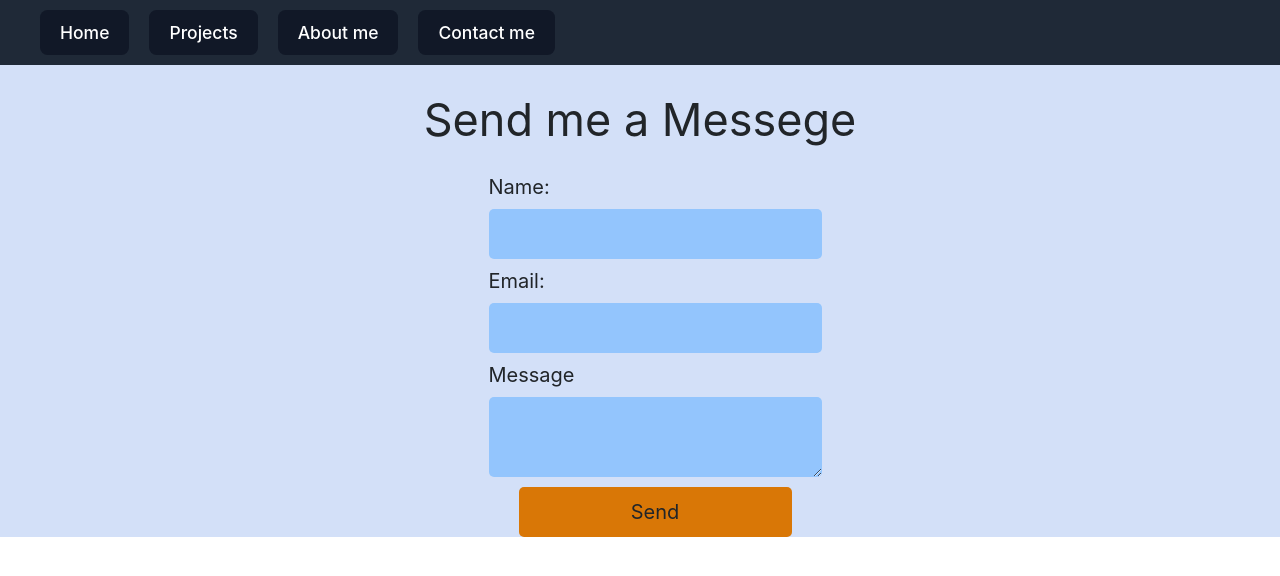
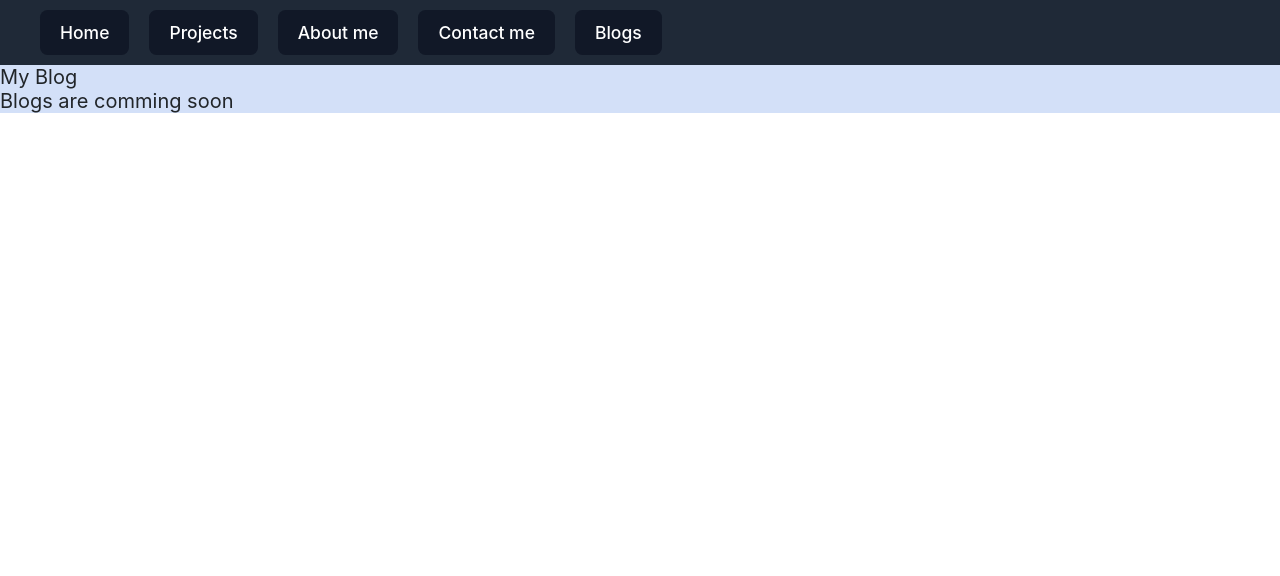
Before and after one commit to jhsayem021/sa-developer-portfolio, a React (Create React App) app: page /blogs in a window 1280 px wide. Shown: the top 576 px of the page. Built offline with nearby package versions, Linux system fonts and the light colour scheme.

Commit message:
project add2

```diff
--- a/src/App.js
+++ b/src/App.js
@@ -8,6 +8,7 @@ import Contact from './component/Contact/Contact';
 import Home from './component/Home/Home';
 import Navber from './component/Navber/Navber';
 import Projects from './component/Projects/Projects';
+import Blogs from './component/Blogs/Blogs';
 
 
 function App() {
@@ -34,6 +35,9 @@ function App() {
           <Route exact path = "/contacts">
           <Contact></Contact>
           </Route>
+          <Route exact path = "/blogs">
+          <Blogs></Blogs>
+          </Route>
           <Route path = "*">
           <Contact></Contact>
           </Route>
--- /dev/null
+++ b/src/component/Blogs/Blogs.js
@@ -0,0 +1,12 @@
+import React from 'react';
+
+const Blogs = () => {
+    return (
+        <div>
+            <h1>My Blog</h1>
+            <h3>Blogs are comming soon</h3>
+        </div>
+    );
+};
+
+export default Blogs;
--- a/src/component/Contact/Contact.js
+++ b/src/component/Contact/Contact.js
@@ -2,7 +2,7 @@ import React from 'react';
 
 const Contact = () => {
     return (
-        <div>
+        <div className="py-6">
             <h1 className="text-center text-4xl py-4">Send me a Messege</h1>
 
             <form action="https://formsubmit.co/sayemmetro420@gmail.com" method="POST">
--- a/src/component/Navber/Navber.js
+++ b/src/component/Navber/Navber.js
@@ -19,6 +19,7 @@ const Navber = () => {
                  <Link className="bg-gray-900 text-white px-3 py-2 rounded-md text-sm font-medium" to="/projects">Projects</Link>
                  <Link className="bg-gray-900 text-white px-3 py-2 rounded-md text-sm font-medium" to="/about">About me</Link>
                  <Link className="bg-gray-900 text-white px-3 py-2 rounded-md text-sm font-medium" to="/contacts">Contact me</Link>
+                 <Link className="bg-gray-900 text-white px-3 py-2 rounded-md text-sm font-medium" to="/blogs">Blogs</Link>
           </div>
         </div>
       </div>
@@ -34,6 +35,7 @@ const Navber = () => {
                  <Link className="bg-gray-900 text-white px-3 py-2 rounded-md text-sm font-medium" to="/projects">Projects</Link>
                  <Link className="bg-gray-900 text-white px-3 py-2 rounded-md text-sm font-medium" to="/about">About me</Link>
                  <Link className="bg-gray-900 text-white px-3 py-2 rounded-md text-sm font-medium" to="/contacts">Contact me</Link>
+                 <Link className="bg-gray-900 text-white px-3 py-2 rounded-md text-sm font-medium" to="/blogs">Blogs</Link>
     </div>
   </div>
 </nav>
--- a/src/component/Project/Project.js
+++ b/src/component/Project/Project.js
@@ -18,7 +18,7 @@ const Project = (props) => {
                     <p className="card-text">{description}</p>
                 </div>
                 <div className="card-body">
-                    <button className="btn btn-primary pb-4"onClick={handleClick} >View details</button>
+                    <button className="btn btn-primary pb-4"onClick={handleClick} >Details</button>
                 </div>
                 </div>
     );
--- a/src/component/ProjectDetails/ProjectDetails.css
+++ b/src/component/ProjectDetails/ProjectDetails.css
@@ -3,3 +3,7 @@
     width: 400px;
     border-radius: 10px;
 }
+
+.source a {
+    text-decoration: none;
+}
--- a/src/component/ProjectDetails/ProjectDetails.js
+++ b/src/component/ProjectDetails/ProjectDetails.js
@@ -20,7 +20,7 @@ const ProjectDetails = () => {
     }
 
     // @ts-ignore
-    const {image1, image2, image3, image4,title,features1,features2,features3} = projectd;
+    const {image1, image2, image3, image4,title,features1,features2,features3,link1,link2,link3} = projectd;
     return (
         <div className="flex justify-center py-4">
                 <div className="card m-4 bg-gray-400 w-50 ">
@@ -38,9 +38,13 @@ const ProjectDetails = () => {
                     <p className="card-text ">{features1}</p>
                     <p className="card-text ">{features2}</p>
                     <p className="card-text ">{features3}</p>
+
                 </div>
-                <div className="card-body">
-                    <button onClick={handleClick} > view Projects</button>
+                <div className="card-body flex justify-between align-items">
+                    <button onClick={handleClick} className="btn btn-primary pb-4" > View Projects</button>
+                    <div className="source" > <a className="bg-gray-900 text-white px-3 py-2 rounded-md text-sm font-medium mr-2" href={link1}>Live view</a>
+                    <a className="bg-gray-900 text-white mr-2 px-3 py-2 rounded-md text-sm font-medium" href={link2}>Client repo</a>
+                    <a className="bg-gray-900 text-white mr-2 px-3 py-2 rounded-md text-sm font-medium" href={link3}>Server repo</a> </div>
                 </div>
                 </div>
                 </div>
```
